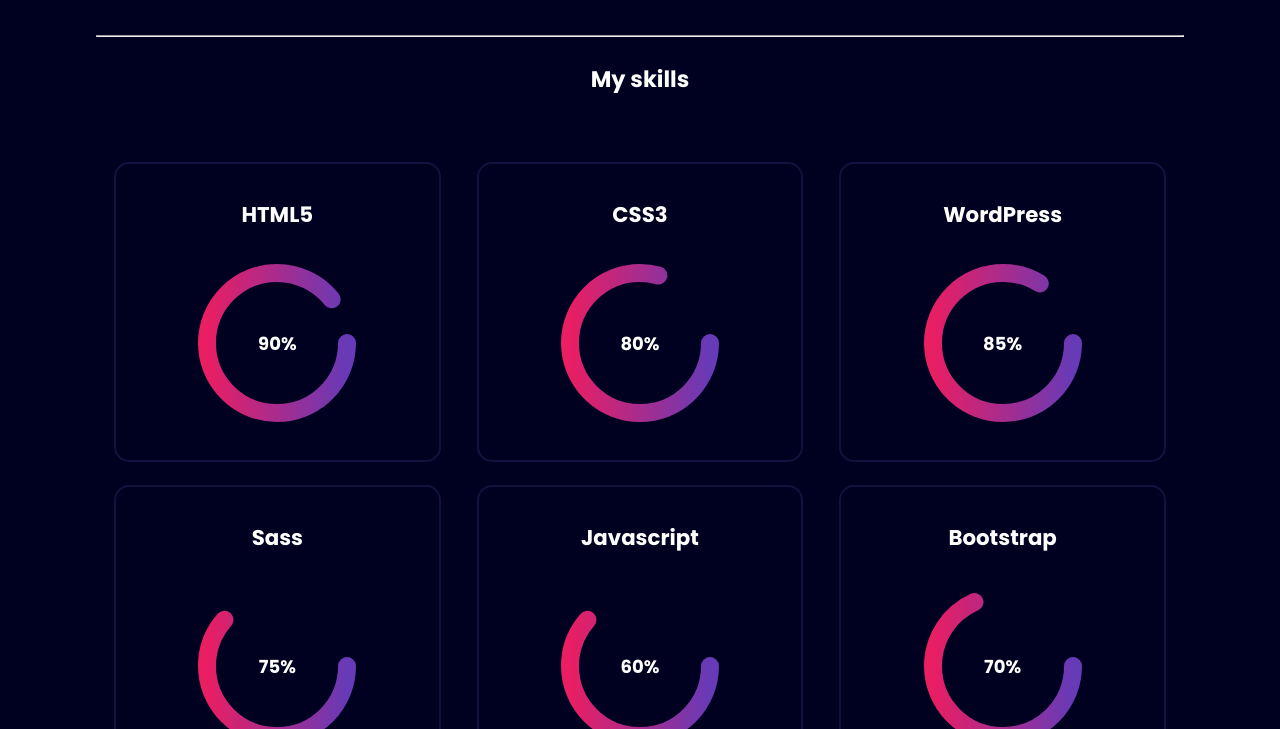
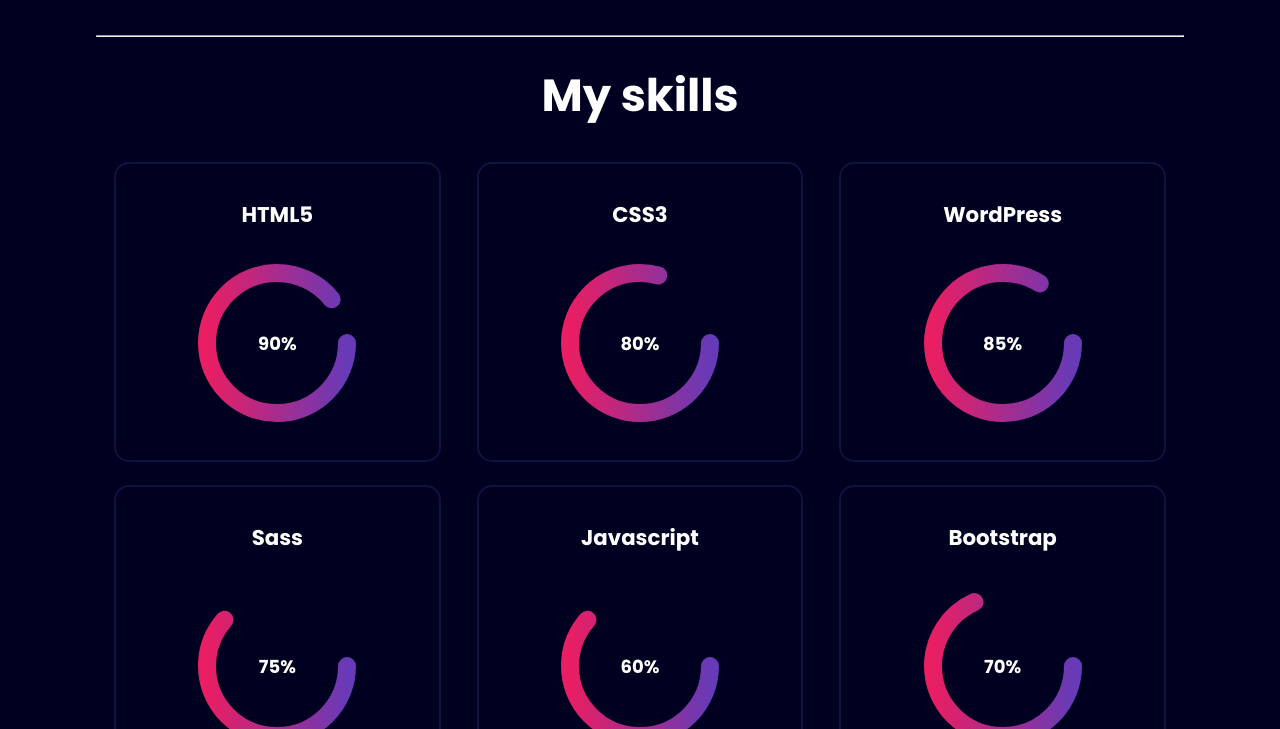
Before and after one commit to ShoryaThakur/Portfolio, a plain HTML site: page index.html in a window 1280 px wide. Shown: the part 2391-3120 px from the top of the page. Drawn offline with nearby package versions, Linux system fonts and the light colour scheme.

Commit message:
Update style.css

```diff
--- a/Css/style.css
+++ b/Css/style.css
@@ -167,7 +167,7 @@ hr {
   min-height: 625px;
   width: 100%;
 }
-.third-section .container h1 {
+.container h1 {
   font-size: 3rem;
 }
 .third-section .container {
```
